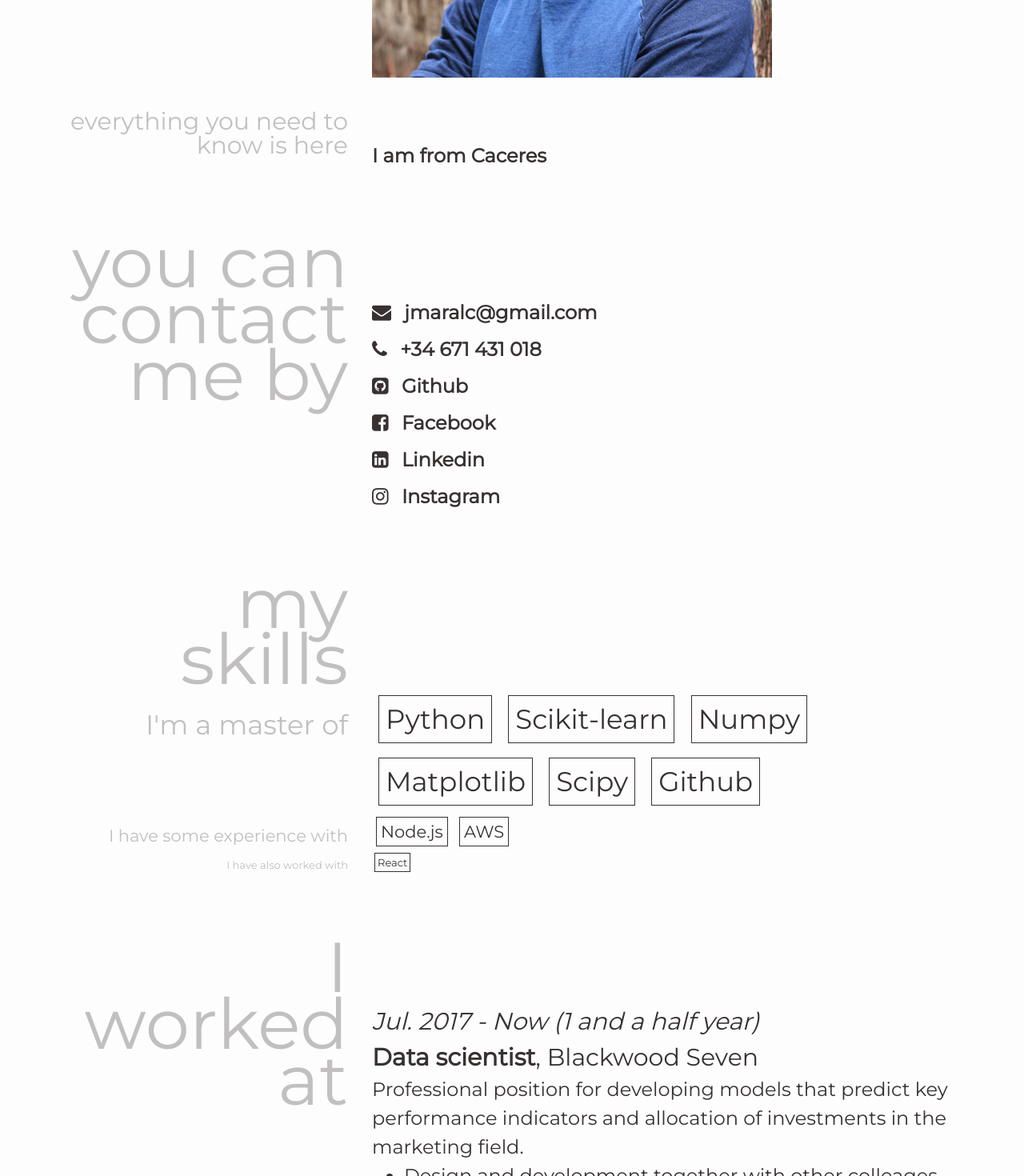
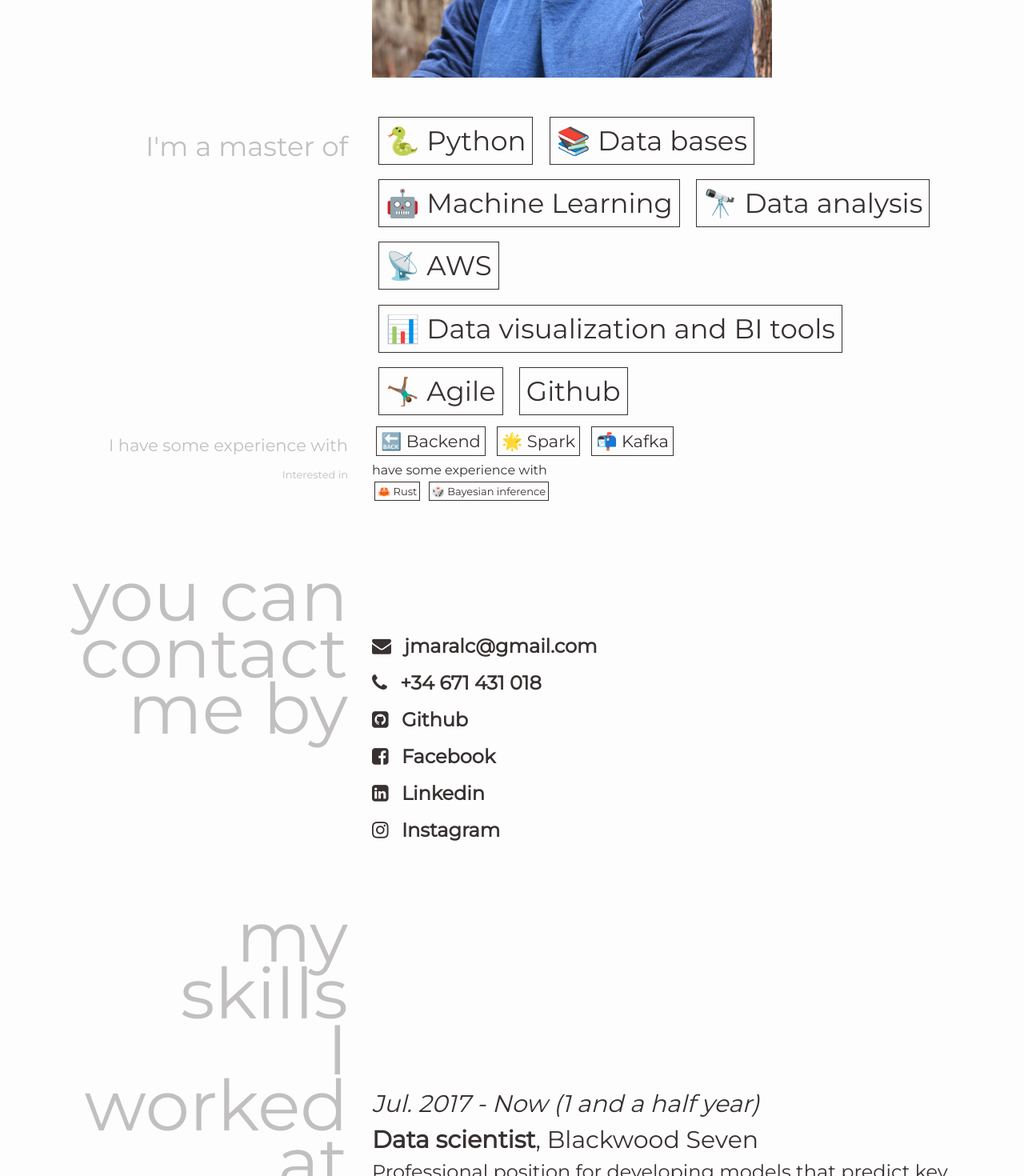
Before and after one commit to jmaralc/jmaralc.github.io, a plain HTML site: page index.html in a window 1280 px wide. Shown: the part 740-2210 px from the top of the page at 80% size. Drawn offline with nearby package versions, Linux system fonts and the light colour scheme.

Commit message:
reaordering

```diff
--- a/index.html
+++ b/index.html
@@ -47,7 +47,7 @@
             </div>
             <div class="col-md-8">
                 <div class="basic-info">
-                    Data scientist
+                    Data Engineer/Scientist
                 </div>
             </div>
         </div>
@@ -77,18 +77,52 @@
                 </div>
             </div>
         </div>
-        <!-- LearnAboutMe -->
+        <!-- my skills -->
         <div class="row">
             <div class="col-md-4">
-                <div class="story-text-2 need-to-know">
-                    everything you need to know is here
+                <div class="skill-level-3-title">I'm a master of</div>
+            </div>
+            <div class="col-md-8">
+                <div class="skills skills-level-3">
+                    <div class="skill-list">
+                        <span>🐍 Python</span>
+                        <span>📚 Data bases</span>
+                        <span>🤖 Machine Learning</span>
+                        <span>🔭 Data analysis</span>
+                        <span>📡 AWS</span>
+                        <span>📊 Data visualization and BI tools</span>
+                        <span>🤸🏾‍♂️ Agile</span>
+                        <span>Github</span>
+                    </div>
                 </div>
             </div>
+        </div>
+        <!-- Level3 -->
+        <div class="row">
+            <div class="col-md-4">
+                <div class="skill-level-2-title">I have some experience with</div>
+            </div>
             <div class="col-md-8">
-                <div class="intro">
-                    <p>I am from Caceres</p>
-
-                    </p>
+                <div class="skills skills-level-2">
+                    <div class="skill-list">
+                        <span>🔙 Backend</span>
+                        <span>🌟 Spark</span>
+                        <span>📬 Kafka</span>
+                    </div>
+                </div>
+            </div>
+        </div>
+        <!-- Level2 -->
+        <div class="row">
+            <div class="col-md-4">
+                <div class="skill-level-1-title">Interested in </div>
+            </div>
+            <div class="col-md-8">have some experience with
+                <div class="skills skills-level-1">
+                    <div class="skill-list">
+                        <span>🦀 Rust</span>
+                        <span>🎲 Bayesian inference</span>
+                    </div>
                 </div>
             </div>
         </div>
@@ -140,51 +174,7 @@
                 </div>
             </div>
         </div>
-        <!-- my skills -->
-        <div class="row">
-            <div class="col-md-4">
-                <div class="skill-level-3-title">I'm a master of</div>
-            </div>
-            <div class="col-md-8">
-                <div class="skills skills-level-3">
-                    <div class="skill-list">
-                        <span>Python</span>
-                        <span>Scikit-learn</span>
-                        <span>Numpy</span>
-                        <span>Matplotlib</span>
-                        <span>Scipy</span>
-                        <span>Github</span>
-                    </div>
-                </div>
-            </div>
-        </div>
-        <!-- Level3 -->
-        <div class="row">
-            <div class="col-md-4">
-                <div class="skill-level-2-title">I have some experience with</div>
-            </div>
-            <div class="col-md-8">
-                <div class="skills skills-level-2">
-                    <div class="skill-list">
-                        <span>Node.js</span>
-                        <span>AWS</span>
-                    </div>
-                </div>
-            </div>
-        </div>
-        <!-- Level2 -->
-        <div class="row">
-            <div class="col-md-4">
-                <div class="skill-level-1-title">I have also worked with</div>
-            </div>
-            <div class="col-md-8">
-                <div class="skills skills-level-1">
-                    <div class="skill-list">
-                        <span>React</span>
-                    </div>
-                </div>
-            </div>
-        </div>
+
         <!-- Level1 -->
         <div class="row jobs-row">
             <div class="col-md-4">
```
